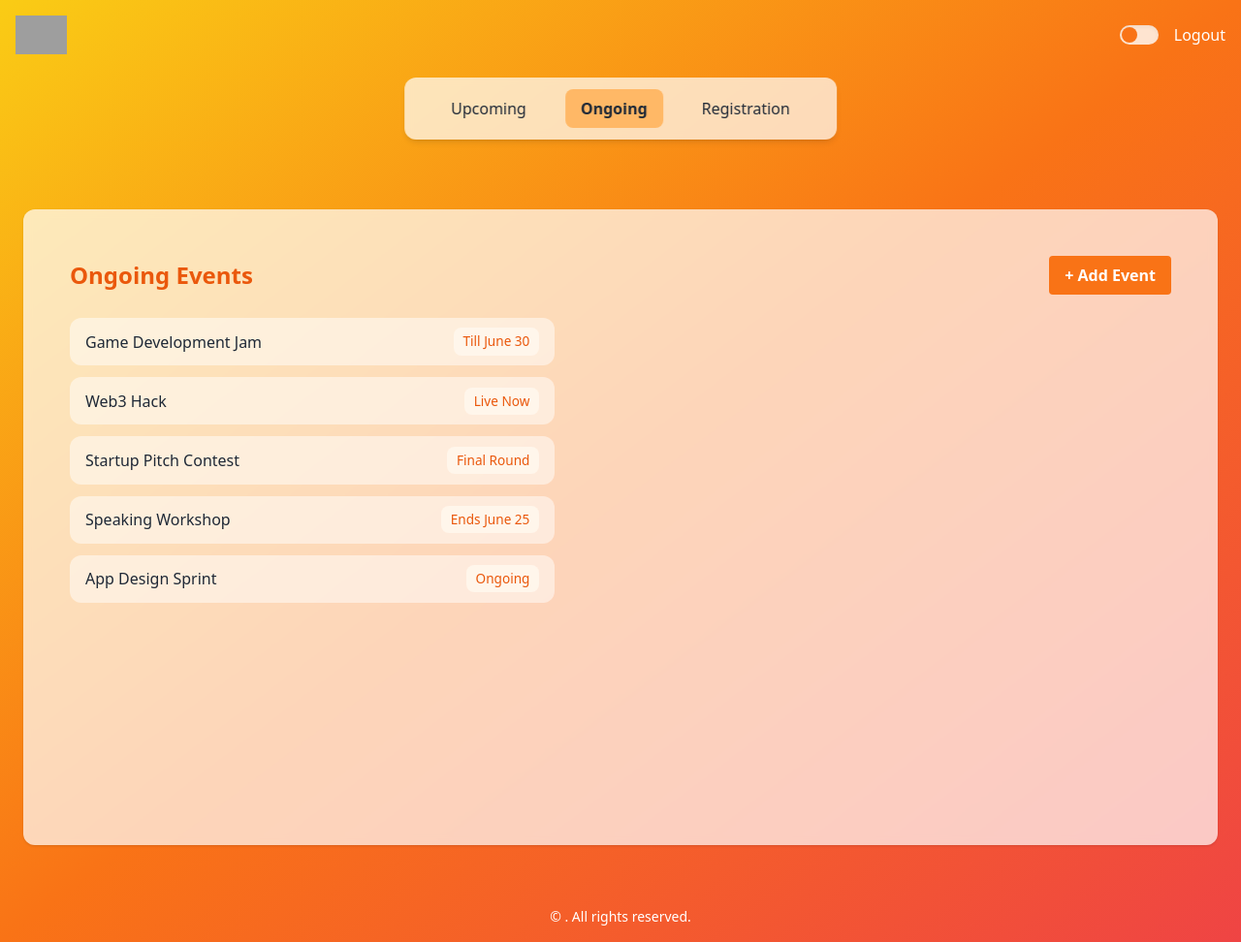
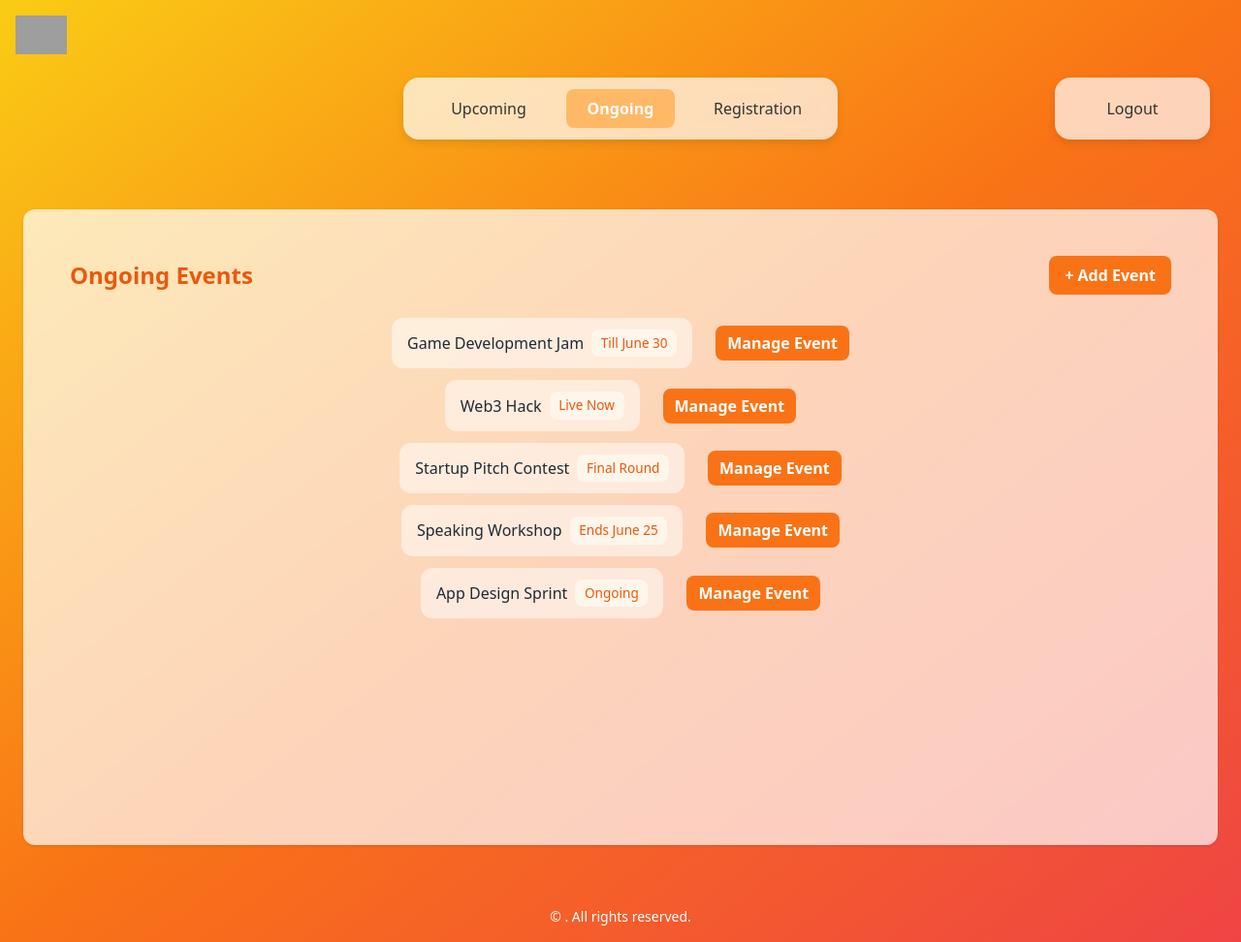
Before and after one commit to joel909/Zync, a Flask app: page / in a window 1280 px wide. Shown: the whole page at 97% size. Run offline with Flask 3, Linux system fonts and the light colour scheme; some libraries are stand-ins or nearby versions; grey boxes are pictures that could not be loaded.

Commit message:
Update home.html

```diff
--- a/templates/home.html
+++ b/templates/home.html
@@ -4,40 +4,42 @@
   <meta charset="UTF-8" />
   <title>Events</title>
   <script src="https://cdn.tailwindcss.com"></script>
-  <script>
-    tailwind.config = {
-      darkMode: 'class'
-    }
-  </script>
   <style>
     .tab-button {
       padding: 0.5rem 1rem;
       border-radius: 0.5rem;
       background-color: transparent;
-      transition: background-color 0.2s ease-in-out;
+      transition: background-color 0.2s ease-in-out, color 0.2s ease-in-out;
+      color: #333333;
+      font-weight: 500;
+      cursor: pointer;
+      width: 7rem;  /* uniform width */
+      text-align: center;
     }
 
     .tab-button:hover {
       background-color: #ffb866;
+      color: #fff;
     }
 
     .tab-active {
       background-color: #ffb866;
       font-weight: 600;
+      color: #fff;
     }
 
     .event-tab {
       display: flex;
       justify-content: space-between;
       align-items: center;
-      padding: 0.65rem 1rem;
+      padding: 0.75rem 1rem;
       border-radius: 0.75rem;
       background-color: rgba(255, 255, 255, 0.5);
       transition: background-color 0.2s ease-in-out;
       width: 100%;
-      max-width: 500px;
       font-weight: 500;
       color: inherit;
+      cursor: pointer;
     }
 
     .event-tab:hover {
@@ -57,44 +59,136 @@
       border-radius: 0.5rem;
       font-weight: 500;
       white-space: nowrap;
+      margin-left: 0.5rem;
     }
 
-    .dark .event-status {
-      background-color: #fff6eb;
-      color: #ea580c;
+    /* Manage event button next to each event */
+    .manage-event-btn {
+      background-color: #f97316; /* orange-500 */
+      color: white;
+      border-radius: 0.5rem;
+      padding: 0.25rem 0.75rem;
+      font-weight: 600;
+      cursor: pointer;
+      transition: background-color 0.2s ease-in-out;
+      margin-left: 1rem;
+      white-space: nowrap;
+      flex-shrink: 0;
+      height: 2.25rem;
+      display: inline-flex;
+      align-items: center;
     }
 
-    /* Keep same gradient background in dark mode */
+    .manage-event-btn:hover {
+      background-color: #ea580c; /* orange-600 */
+    }
+
+    /* Keep same gradient background */
     .theme-bg {
       background-image: linear-gradient(to bottom right, #facc15, #f97316, #ef4444);
     }
+
+    /* Ongoing events heading */
+    #content-ongoing > .flex {
+      gap: 1rem;
+      flex-wrap: wrap;
+      align-items: center;
+    }
+
+    #content-ongoing > .flex > h2 {
+      flex-grow: 1;
+      min-width: 200px;
+    }
+
+    /* Ongoing events list container */
+    #content-ongoing .flex.flex-col {
+      display: flex;
+      flex-direction: column;
+      gap: 0.75rem;
+    }
+
+    /* Add Event button style */
+    #content-ongoing > .flex > button {
+      white-space: nowrap;
+      height: 2.5rem;
+      align-self: center;
+      flex-shrink: 0;
+      background-color: #f97316; /* orange-500 */
+      color: white;
+      border-radius: 0.5rem;
+      padding: 0 1rem;
+      font-weight: 600;
+      transition: background-color 0.2s ease-in-out;
+      cursor: pointer;
+    }
+
+    #content-ongoing > .flex > button:hover {
+      background-color: #ea580c; /* orange-600 */
+    }
+
+    /* Upcoming events list container */
+    #content-upcoming .flex.flex-col {
+      display: flex;
+      flex-direction: column;
+      gap: 0.75rem;
+    }
+
+    /* Floating main tabs container */
+    #main-tabs-container {
+      position: fixed;
+      top: 5rem; /* slightly above before */
+      left: 50%;
+      transform: translateX(-50%);
+      background-color: rgba(255 255 255 / 0.7);
+      backdrop-filter: blur(10px);
+      padding: 0.75rem 2rem;
+      border-radius: 1rem;
+      box-shadow: 0 4px 10px rgb(0 0 0 / 0.1);
+      display: flex;
+      gap: 1.5rem;
+      z-index: 50;
+      user-select: none;
+    }
+
+    /* Floating logout tab */
+    #logout-tab {
+      position: fixed;
+      top: 5rem;
+      right: 2rem;
+      background-color: rgba(255 255 255 / 0.7);
+      backdrop-filter: blur(10px);
+      padding: 0.75rem 1.5rem;
+      border-radius: 1rem;
+      box-shadow: 0 4px 10px rgb(0 0 0 / 0.1);
+      z-index: 50;
+      user-select: none;
+    }
+
   </style>
 </head>
 
-<body class="min-h-screen theme-bg font-sans text-gray-800 dark:text-gray-100 transition-colors duration-300">
+<body class="min-h-screen theme-bg font-sans text-gray-800 transition-colors duration-300">
 
   <!-- Header -->
   <header class="p-4 flex justify-between items-center">
     <div class="flex items-center">
       <img src="{{ url_for('static', filename='logo.svg') }}" alt="Logo" class="h-10">
     </div>
-    <div class="flex gap-4 items-center">
-      <!-- Dark Mode Toggle -->
-      <label class="flex items-center cursor-pointer">
-        <input type="checkbox" id="darkModeToggle" class="hidden">
-        <div class="relative w-10 h-5 bg-white/80 rounded-full shadow-inner transition">
-          <div class="dot absolute w-4 h-4 bg-orange-500 rounded-full top-0.5 left-0.5 transition transform"></div>
-        </div>
-      </label>
-      <a href="/login" class="text-white hover:underline font-medium dark:text-gray-100">Logout</a>
-    </div>
+    <div><!-- Removed the old logout text here --></div>
   </header>
 
-  <!-- Floating Tab Bar -->
-  <div class="fixed top-20 left-1/2 transform -translate-x-1/2 z-50 bg-white/70 backdrop-blur-sm px-8 py-3 rounded-xl shadow-md flex space-x-6">
-    <button id="tab-upcoming" onclick="showTab('upcoming')" class="tab-button">Upcoming</button>
-    <button id="tab-ongoing" onclick="showTab('ongoing')" class="tab-button">Ongoing</button>
-    <button id="tab-registration" onclick="showTab('registration')" class="tab-button">Registration</button>
+  <!-- Floating main tabs (Upcoming, Ongoing, Registration) -->
+  <div id="main-tabs-container">
+    <button id="tab-upcoming" onclick="showTab('upcoming')" class="tab-button w-28">Upcoming</button>
+    <button id="tab-ongoing" onclick="showTab('ongoing')" class="tab-button w-28">Ongoing</button>
+    <button id="tab-registration" onclick="showTab('registration')" class="tab-button w-28">Registration</button>
+  </div>
+
+  <!-- Floating logout tab -->
+  <div id="logout-tab">
+    <button onclick="location.href='/login'" class="tab-button w-28">
+      Logout
+    </button>
   </div>
 
   <!-- Content Section -->
@@ -104,11 +198,22 @@
       <!-- Upcoming Events -->
       <div id="content-upcoming" class="tab-content hidden">
         <h2 class="text-2xl font-bold text-orange-600 mb-4">Upcoming Events</h2>
-        <ul class="space-y-2 text-gray-700 dark:text-gray-200">
-          <li>Hackathon – July 5</li>
-          <li>AI Bootcamp – July 10</li>
-          <li>Guest Talk – July 15</li>
-        </ul>
+        <div class="flex flex-col gap-3">
+          <button onclick="selectEventTab(this)" class="event-tab">
+            Hackathon
+            <span class="event-status">July 5</span>
+          </button>
+
+          <button onclick="selectEventTab(this)" class="event-tab">
+            AI Bootcamp
+            <span class="event-status">July 10</span>
+          </button>
+
+          <button onclick="selectEventTab(this)" class="event-tab">
+            Guest Talk
+            <span class="event-status">July 15</span>
+          </button>
+        </div>
       </div>
 
       <!-- Ongoing Events -->
@@ -121,37 +226,52 @@
         </div>
 
         <div class="flex flex-col gap-3">
-          <button onclick="selectEventTab(this)" class="event-tab">
+          <div class="flex items-center gap-2">
+            <button onclick="selectEventTab(this)" class="event-tab flex-grow">
               Game Development Jam
               <span class="event-status">Till June 30</span>
             </button>
+            <button class="manage-event-btn" onclick="alert('Manage Game Development Jam')">Manage Event</button>
+          </div>
 
-          <button onclick="selectEventTab(this)" class="event-tab">
+          <div class="flex items-center gap-2">
+            <button onclick="selectEventTab(this)" class="event-tab flex-grow">
               Web3 Hack
               <span class="event-status">Live Now</span>
             </button>
+            <button class="manage-event-btn" onclick="alert('Manage Web3 Hack')">Manage Event</button>
+          </div>
 
-          <button onclick="selectEventTab(this)" class="event-tab">
+          <div class="flex items-center gap-2">
+            <button onclick="selectEventTab(this)" class="event-tab flex-grow">
               Startup Pitch Contest
               <span class="event-status">Final Round</span>
             </button>
+            <button class="manage-event-btn" onclick="alert('Manage Startup Pitch Contest')">Manage Event</button>
+          </div>
 
-          <button onclick="selectEventTab(this)" class="event-tab">
+          <div class="flex items-center gap-2">
+            <button onclick="selectEventTab(this)" class="event-tab flex-grow">
               Speaking Workshop
               <span class="event-status">Ends June 25</span>
             </button>
+            <button class="manage-event-btn" onclick="alert('Manage Speaking Workshop')">Manage Event</button>
+          </div>
 
-          <button onclick="selectEventTab(this)" class="event-tab">
+          <div class="flex items-center gap-2">
+            <button onclick="selectEventTab(this)" class="event-tab flex-grow">
               App Design Sprint
               <span class="event-status">Ongoing</span>
             </button>
+            <button class="manage-event-btn" onclick="alert('Manage App Design Sprint')">Manage Event</button>
+          </div>
         </div>
       </div>
 
       <!-- Registration -->
       <div id="content-registration" class="tab-content hidden">
         <h2 class="text-2xl font-bold text-orange-600 mb-4">Registration</h2>
-        <p class="text-gray-700 dark:text-gray-300 mb-4">
+        <p class="text-gray-700 mb-4">
           Enroll now for upcoming events and secure your spot.
         </p>
         <a href="/register" class="inline-block bg-orange-500 text-white px-4 py-2 rounded hover:bg-orange-600 font-semibold transition">
@@ -166,7 +286,7 @@
     &copy; {{ year }}. All rights reserved.
   </footer>
 
-  <!-- Tab & Dark Mode Script -->
+  <!-- Tab Script -->
   <script>
     function showTab(tab) {
       const tabs = ['upcoming', 'ongoing', 'registration'];
@@ -184,17 +304,6 @@
       button.classList.add('event-tab-active');
     }
 
-    const toggle = document.getElementById('darkModeToggle');
-    toggle.addEventListener('change', () => {
-      document.documentElement.classList.toggle('dark');
-      const dot = toggle.nextElementSibling.querySelector('.dot');
-      if (document.documentElement.classList.contains('dark')) {
-        dot.style.transform = 'translateX(20px)';
-      } else {
-        dot.style.transform = 'translateX(0)';
-      }
-    });
-
     document.addEventListener("DOMContentLoaded", () => showTab('ongoing'));
   </script>
 </body>
```
Lines whose indentation alone changed are shown as unchanged.
